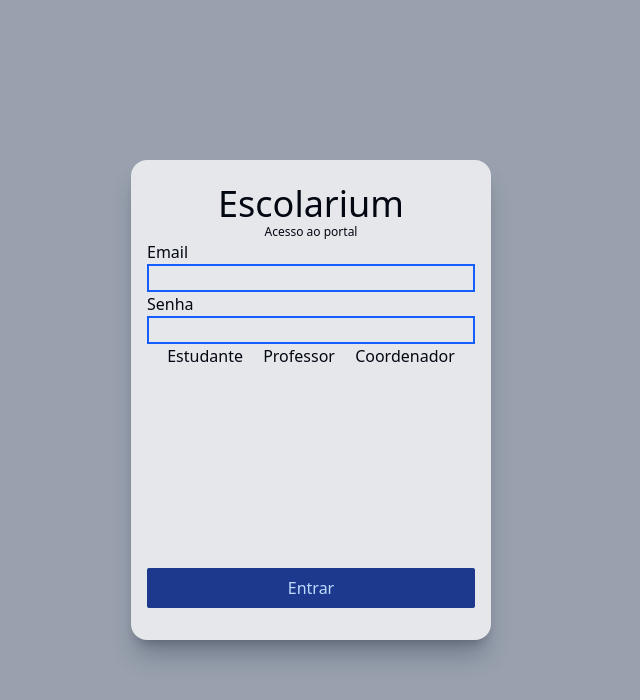
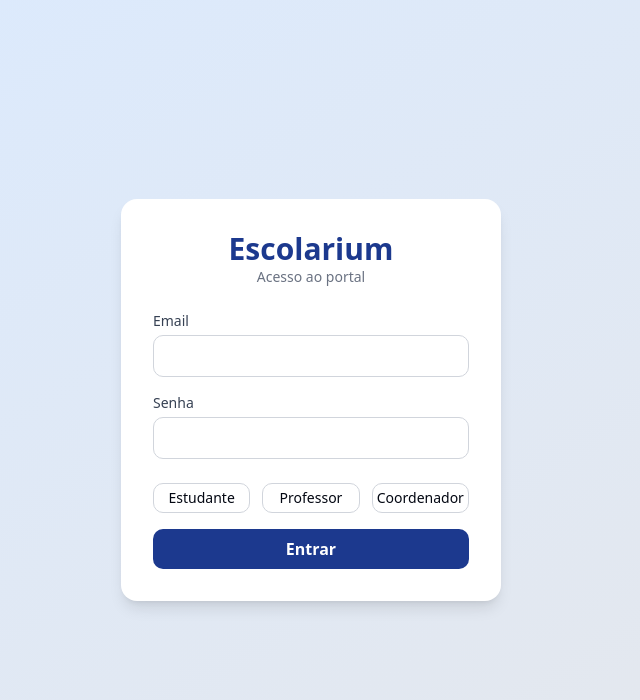
Before and after one commit to snt94/escolarium-web, a Next.js app: page /login in a window 1280 px wide. Shown: the top 700 px of the page, without its empty margins (329-969 px from the left). Built offline with nearby package versions, Linux system fonts and the light colour scheme.

Commit message:
feat(login): page.tsx

```diff
--- a/src/app/login/page.tsx
+++ b/src/app/login/page.tsx
@@ -1,30 +1,64 @@
 export default function LoginPage() {
   return (
     <>
-      <main className="flex justify-center items-center w-screen h-screen bg-gray-400">
+      <main className="flex justify-center items-center w-screen h-screen bg-gradient-to-br from-blue-100 to-gray-200">
         <div
           id="card-container"
-          className="flex flex-col w-90 h-120 shadow-xl/30 shadow-gray-800 bg-gray-200 rounded-2xl m-8 p-4"
+          className="flex flex-col w-[380px] shadow-lg bg-white rounded-2xl p-8"
         >
-          <h1 className="mt-2 text-4xl flex justify-center">Escolarium</h1>
-          <p className="text-xs flex justify-center font-">Acesso ao portal</p>
-          <form className="flex flex-col flex-wrap justify-center">
-            <label>Email</label>
-            <input className="border-2 border-blue-600" type="email"></input>
-            <label>Senha</label>
-            <input className="border-2 border-blue-600" type="password"></input>
-            <ol className="flex flex-row justify-evenly mb-50">
-              <li>
-                <button>Estudante</button>
-              </li>
-              <li>
-                <button>Professor</button>
-              </li>
-              <li>
-                <button>Coordenador</button>
-              </li>
-            </ol>
-            <button className="flex flex-row justify-center text-blue-200 bg-blue-900 rounded-xs p-2">
+          <h1 className="text-3xl font-bold text-center text-blue-900">
+            Escolarium
+          </h1>
+          <p className="text-sm text-gray-500 text-center mb-6">
+            Acesso ao portal
+          </p>
+
+          <form className="flex flex-col space-y-4">
+            <div className="flex flex-col">
+              <label className="text-sm font-medium text-gray-700 mb-1">
+                Email
+              </label>
+              <input
+                type="email"
+                className="border border-gray-300 rounded-lg px-3 py-2 focus:outline-none focus:ring-2 focus:ring-blue-500"
+              />
+            </div>
+
+            <div className="flex flex-col">
+              <label className="text-sm font-medium text-gray-700 mb-1">
+                Senha
+              </label>
+              <input
+                type="password"
+                className="border border-gray-300 rounded-lg px-3 py-2 focus:outline-none focus:ring-2 focus:ring-blue-500"
+              />
+            </div>
+
+            <div className="flex gap-3 mt-2">
+              <button
+                type="button"
+                className="flex-1 py-1 text-sm border border-gray-300 rounded-lg hover:bg-blue-200 transition"
+              >
+                Estudante
+              </button>
+              <button
+                type="button"
+                className="flex-1 py-1 text-sm border border-gray-300 rounded-lg hover:bg-blue-200 transition"
+              >
+                Professor
+              </button>
+              <button
+                type="button"
+                className="flex-1 py-1 text-sm border border-gray-300 rounded-lg hover:bg-blue-200 transition"
+              >
+                Coordenador
+              </button>
+            </div>
+
+            <button
+              type="submit"
+              className="w-full bg-blue-900 text-white rounded-lg py-2 font-semibold hover:bg-blue-800 transition"
+            >
               Entrar
             </button>
           </form>
```
